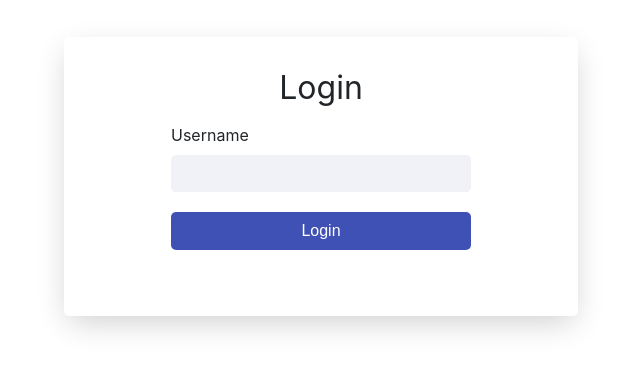
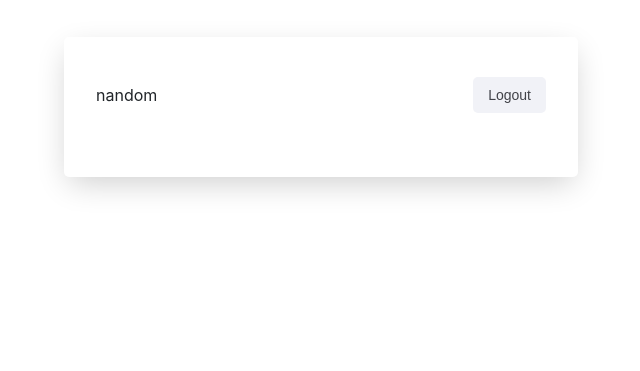
Before and after one commit to domkoder/bitmama-task, a React (Create React App) app: page / in a window 1280 px wide. Shown: the part 123-494 px from the top of the page, without its empty margins (319-959 px from the left). Built offline with nearby package versions, Linux system fonts and the light colour scheme.

Commit message:
separated my app in to two defferent sections created the header

```diff
--- a/src/App.css
+++ b/src/App.css
@@ -1,8 +1,7 @@
 .header {
 	display: flex;
-	justify-content: flex-start;
+	justify-content: space-between;
 	align-items: center;
-	gap: 20px;
 }
 
 .card {
@@ -41,7 +40,6 @@
 
 .form__label {
 	display: inline-block;
-	color: #212529;
 	margin-bottom: 10px;
 }
 
@@ -60,7 +58,7 @@
 	background: rgb(63, 81, 181);
 	color: white;
 	cursor: pointer;
-	font-size: 16px;
+	font-size: 14px;
 }
 
 .button:hover {
@@ -75,3 +73,35 @@
 .button-secondary:hover {
 	background: rgb(230, 232, 240);
 }
+
+.list {
+	list-style-type: none;
+	padding: 0;
+}
+
+.list__item {
+	display: flex;
+	justify-content: space-between;
+	align-items: center;
+	border-bottom: 2px solid rgb(241, 241, 244);
+	padding: 16px 10px;
+}
+
+.list__item:last-child {
+	border-bottom: none;
+}
+
+.delete {
+	border-radius: 30px;
+	padding: 0px;
+	width: 20px;
+	height: 20px;
+	line-height: 1;
+	display: flex;
+	align-items: center;
+	justify-content: center;
+	background: white;
+	color: #f39a9b;
+	border: 1px solid #f79698;
+	cursor: pointer;
+}
--- a/src/App.jsx
+++ b/src/App.jsx
@@ -1,7 +1,19 @@
+import React from 'react'
 import './App.css'
 
 function App() {
+	const [user, setUser] = React.useState('nandom')
+
 	return (
+		<div>
+			{user ? (
+				<div className="card">
+					<header className="header">
+						<p>{user}</p>
+						<button className="button button-secondary">Logout</button>
+					</header>
+				</div>
+			) : (
 				<div className="card">
 					<h3 className="card__title">Login</h3>
 					<form className="form">
@@ -19,6 +31,8 @@ function App() {
 						</div>
 					</form>
 				</div>
+			)}
+		</div>
 	)
 }
 
--- a/src/index.css
+++ b/src/index.css
@@ -5,6 +5,7 @@ body {
 		sans-serif;
 	-webkit-font-smoothing: antialiased;
 	-moz-osx-font-smoothing: grayscale;
+	color: #212529;
 }
 
 code {
```
Also changed, not shown: src/icons/Profile.svg (added), src/icons/profile-circle.svg (added). Lines whose indentation alone changed are shown as unchanged.
